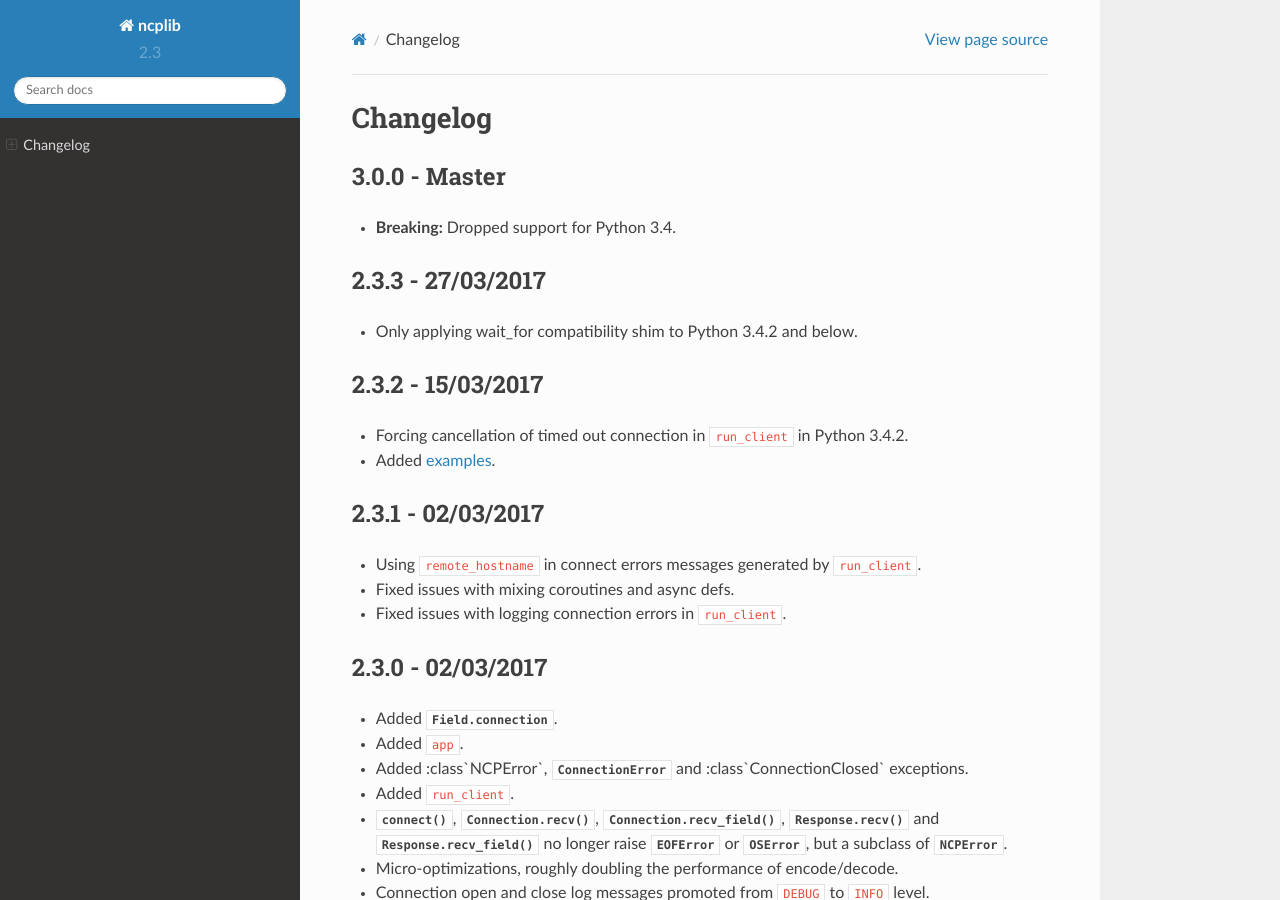
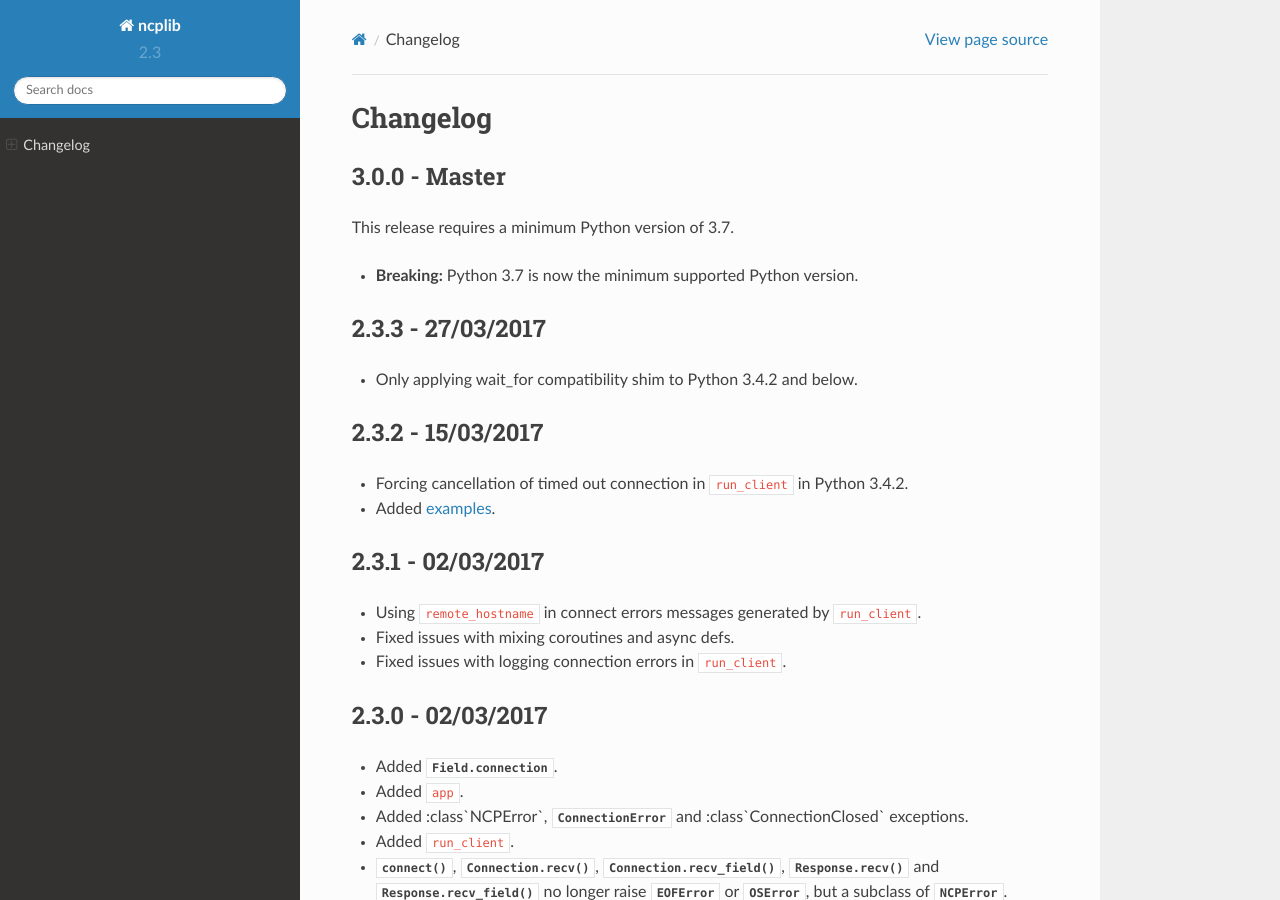
Before and after one commit to CRFS/python3-ncplib, a Sphinx documentation site: the page built from docs/changelog.rst, in a window 1280 px wide and 900 px high. Built offline with Sphinx 7.4.7 and the Read the Docs theme 2.0.0, drawn with Linux system fonts in a browser that asks for light colours.

Commit message:
Marking lost support for python 3.5 and 3.6.

```diff
--- a/docs/changelog.rst
+++ b/docs/changelog.rst
@@ -7,7 +7,9 @@ Changelog
 3.0.0 - Master
 --------------
 
-- **Breaking:** Dropped support for Python 3.4.
+This release requires a minimum Python version of 3.7.
+
+-   **Breaking:** Python 3.7 is now the minimum supported Python version.
 
 
 2.3.3 - 27/03/2017
--- a/docs/installation.rst
+++ b/docs/installation.rst
@@ -4,7 +4,7 @@ Installation
 Requirements
 ------------
 
-:mod:`ncplib` supports Python 3.5 and above. It has no other dependencies.
+:mod:`ncplib` supports Python 3.7 and above. It has no other dependencies.
 
 
 Installing
--- a/setup.py
+++ b/setup.py
@@ -18,7 +18,7 @@ setup(
         "Intended Audience :: Developers",
         "Operating System :: OS Independent",
         "Programming Language :: Python",
-        "Programming Language :: Python :: 3.5",
-        "Programming Language :: Python :: 3.6",
+        "Programming Language :: Python :: 3.7",
+        "Programming Language :: Python :: 3.8",
     ],
 )
```
Also changed, not shown: .travis.yml.
